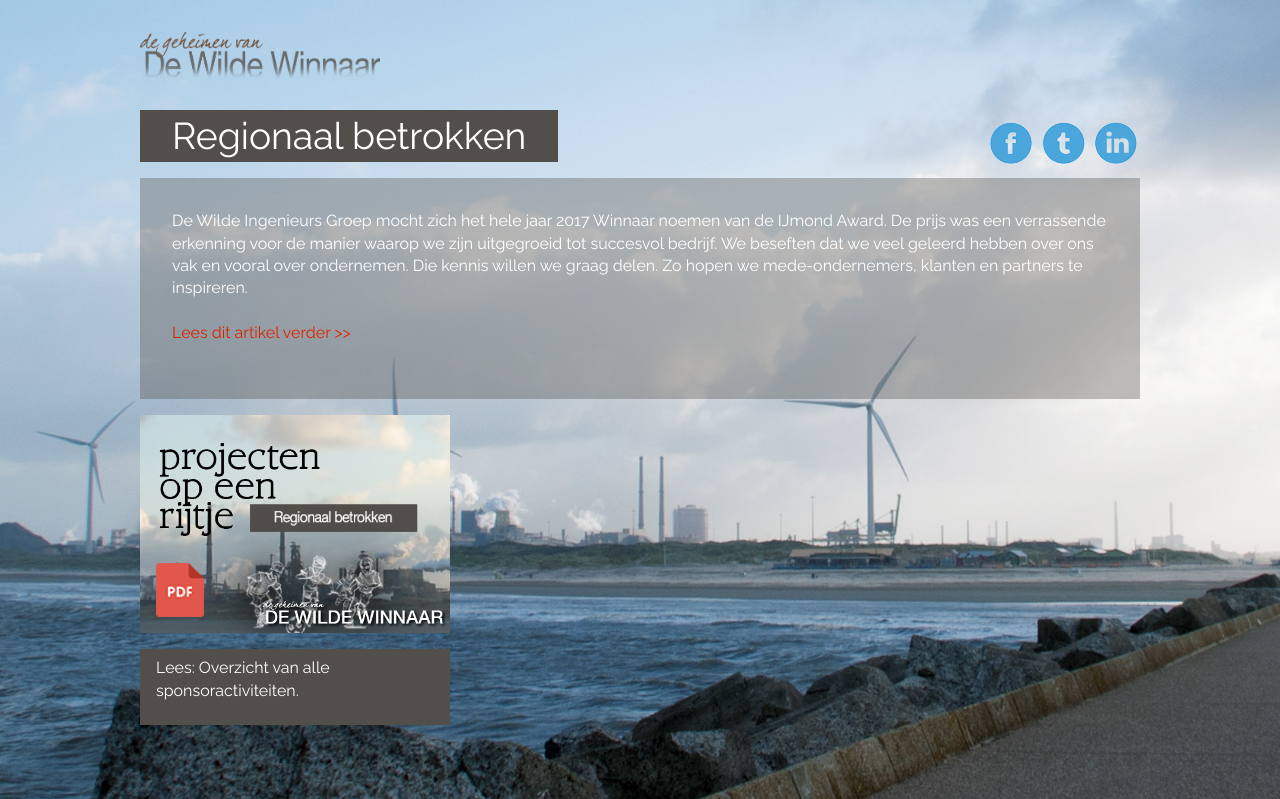
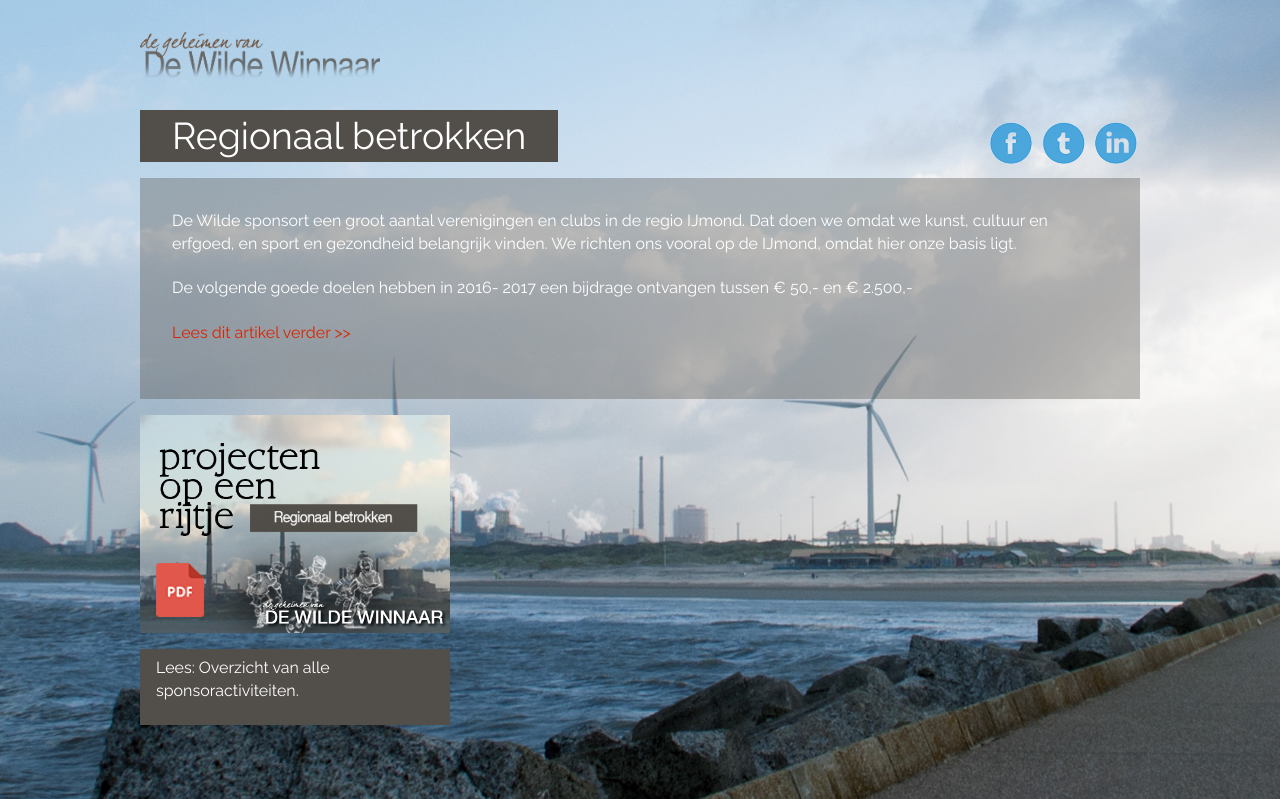
Before and after one commit to slipperydippery/wildewinnaar, a PHP site: page /betrokken.php in a window 1280 px wide. Shown: the top 799 px of the page. Run offline with PHP 8.4, Linux system fonts and the light colour scheme; some libraries are stand-ins or nearby versions.

Commit message:
updates intro tekst betrokken

```diff
--- a/betrokken.php
+++ b/betrokken.php
@@ -16,7 +16,10 @@
 				</div>
 			</div>
 			<div class="content--body">
-				<p>De Wilde Ingenieurs Groep mocht zich het hele jaar 2017 Winnaar noemen van de IJmond Award. De prijs was een verrassende erkenning voor de manier waarop we zijn uitgegroeid tot succesvol bedrijf. We beseften dat we veel geleerd hebben over ons vak en vooral over ondernemen. Die kennis willen we graag delen. Zo hopen we mede-ondernemers, klanten en partners te inspireren. </p>
+				<p>De Wilde sponsort een groot aantal verenigingen en clubs in de regio IJmond. Dat doen we omdat we kunst, cultuur en erfgoed, en sport en gezondheid belangrijk vinden. We richten ons vooral op de IJmond, omdat hier onze basis ligt.
+				</p>
+				<p>
+				De volgende goede doelen hebben in 2016- 2017 een bijdrage ontvangen tussen € 50,- en € 2.500,-</p>
 				<p><a href="factsheetsponsoractiviteiten.php">Lees dit artikel verder >></a></p>
 			</div>
 			<div class="content--links">
```
